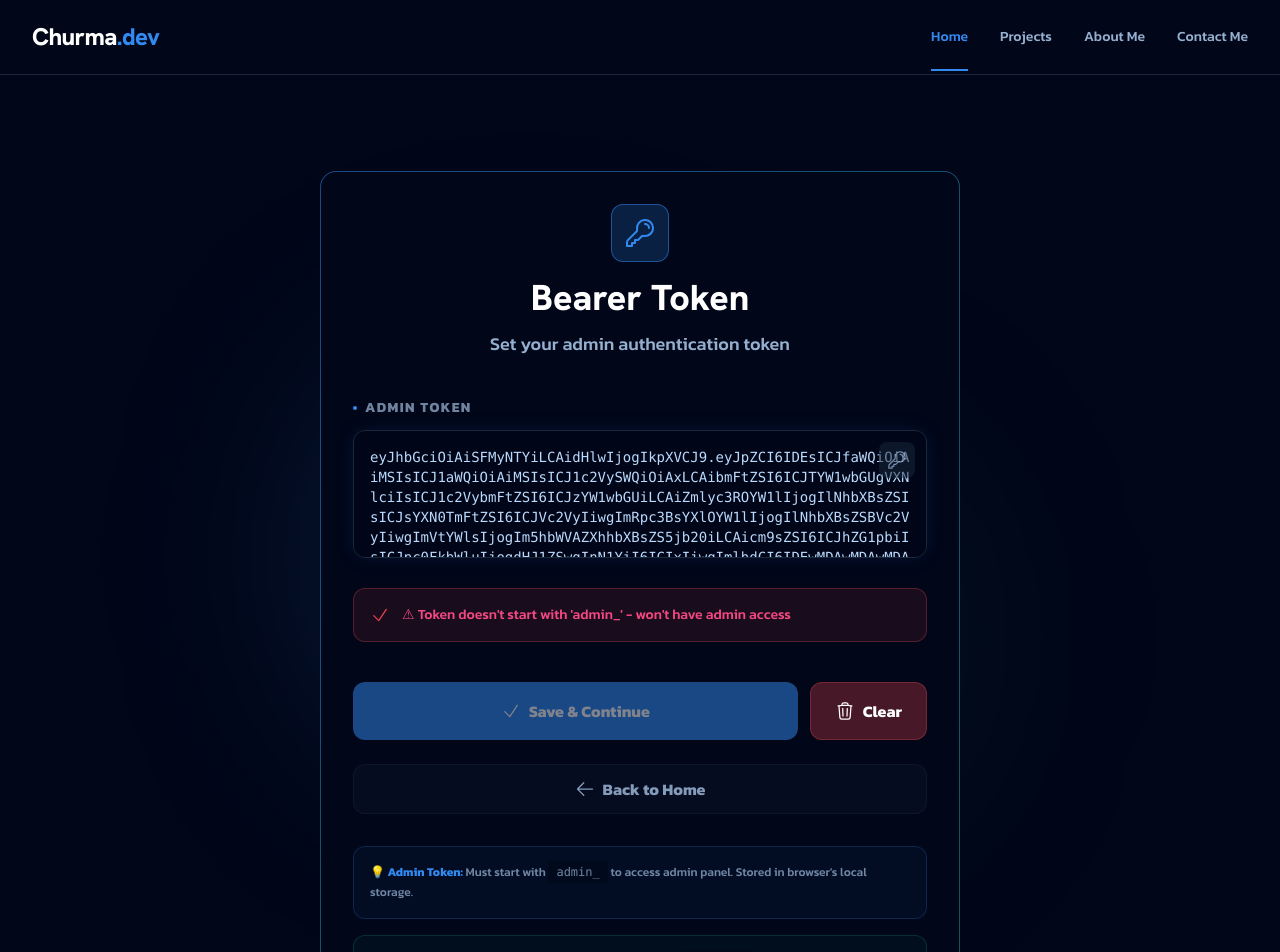
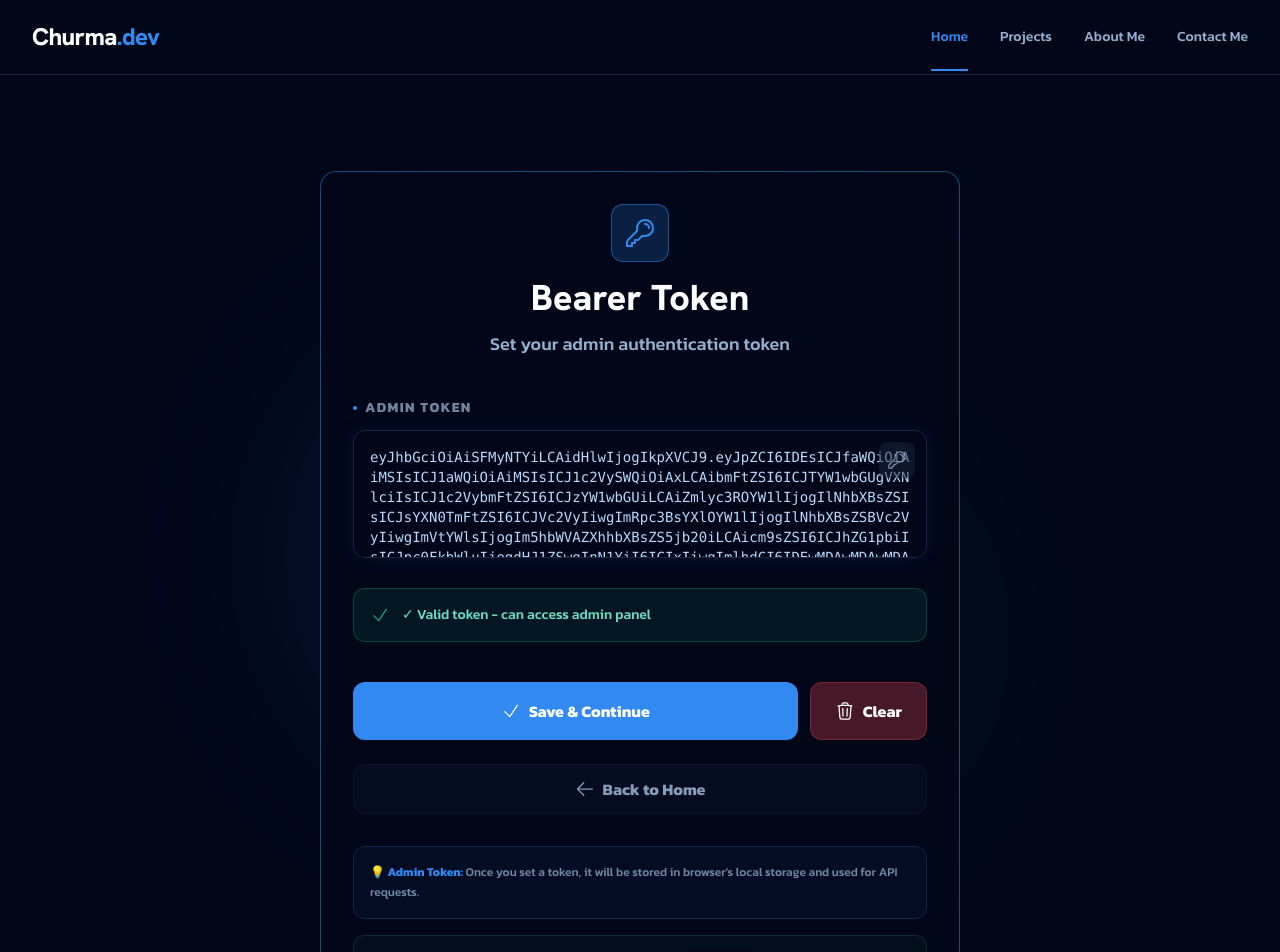
Before and after one commit to Churma16/portfolio-frontend-react, a React (Vite) app: page /set-token in a window 1280 px wide. Shown: the top 952 px of the page. Built offline with nearby package versions, Linux system fonts and the light colour scheme; no server answers; sample sign-in values are in the browser's storage.

Commit message:
feat: update SetToken component to validate tokens and improve admin access logic

```diff
--- a/src/pages/SetToken.tsx
+++ b/src/pages/SetToken.tsx
@@ -8,6 +8,7 @@ import {
 } from "react-icons/hi2";
 import Layout from "../components/layout/Layout";
 import { setAdminToken, getGuestToken } from "@/lib/auth";
+import apiClient from "@/api/axios";
 
 export default function SetToken() {
     const navigate = useNavigate();
@@ -18,7 +19,8 @@ export default function SetToken() {
     const handleSetToken = (e: React.FormEvent) => {
         e.preventDefault();
         if (token.trim()) {
-            setAdminToken(token);
+            // Simpan token dan abilities kosong (user manual set token)
+            setAdminToken(token, ["admin"]);
             setCopied(true);
             setTimeout(() => {
                 navigate("/admin/dashboard");
@@ -39,7 +41,7 @@ export default function SetToken() {
         setTimeout(() => setCopied(false), 2000);
     };
 
-    const isAdminToken = token.startsWith("admin_");
+    const isValidToken = token.trim() && token !== guestToken;
 
     return (
         <Layout>
@@ -128,28 +130,28 @@ export default function SetToken() {
                                 {token && (
                                     <div
                                         className={`p-4 rounded-xl flex items-center gap-3 ${
-                                            isAdminToken
+                                            isValidToken
                                                 ? "bg-cat-testing/10 border border-cat-testing/30"
                                                 : "bg-cat-framework/10 border border-cat-framework/30"
                                         }`}
                                     >
                                         <HiCheck
                                             className={`w-5 h-5 flex-shrink-0 ${
-                                                isAdminToken
+                                                isValidToken
                                                     ? "text-cat-testing"
                                                     : "text-cat-framework"
                                             }`}
                                         />
                                         <p
                                             className={`text-sm ${
-                                                isAdminToken
+                                                isValidToken
                                                     ? "text-cat-testing-light"
                                                     : "text-cat-framework-light"
                                             }`}
                                         >
-                                            {isAdminToken
-                                                ? "✓ Valid admin token - can access admin panel"
-                                                : "⚠ Token doesn't start with 'admin_' - won't have admin access"}
+                                            {isValidToken
+                                                ? "✓ Valid token - can access admin panel"
+                                                : "⚠ Token cannot be same as guest token"}
                                         </p>
                                     </div>
                                 )}
@@ -159,7 +161,7 @@ export default function SetToken() {
                                     <button
                                         type="submit"
                                         disabled={
-                                            !token.trim() || !isAdminToken
+                                            !token.trim() || !isValidToken
                                         }
                                         className="flex-1 py-4 px-6 rounded-xl font-bold text-white bg-lara-blue hover:bg-lara-blue/90 disabled:opacity-50 disabled:cursor-not-allowed transition-all duration-200 flex items-center justify-center gap-2 group"
                                     >
@@ -197,12 +199,9 @@ export default function SetToken() {
                                         <span className="text-lara-blue font-semibold">
                                             💡 Admin Token:
                                         </span>{" "}
-                                        Must start with{" "}
-                                        <code className="bg-lara-dark/50 px-2 py-1 rounded">
-                                            admin_
-                                        </code>{" "}
-                                        to access admin panel. Stored in
-                                        browser's local storage.
+                                        Once you set a token, it will be stored
+                                        in browser's local storage and used for
+                                        API requests.
                                     </p>
                                 </div>
                                 <div className="p-4 rounded-xl bg-cat-testing/5 border border-cat-testing/20">
```
